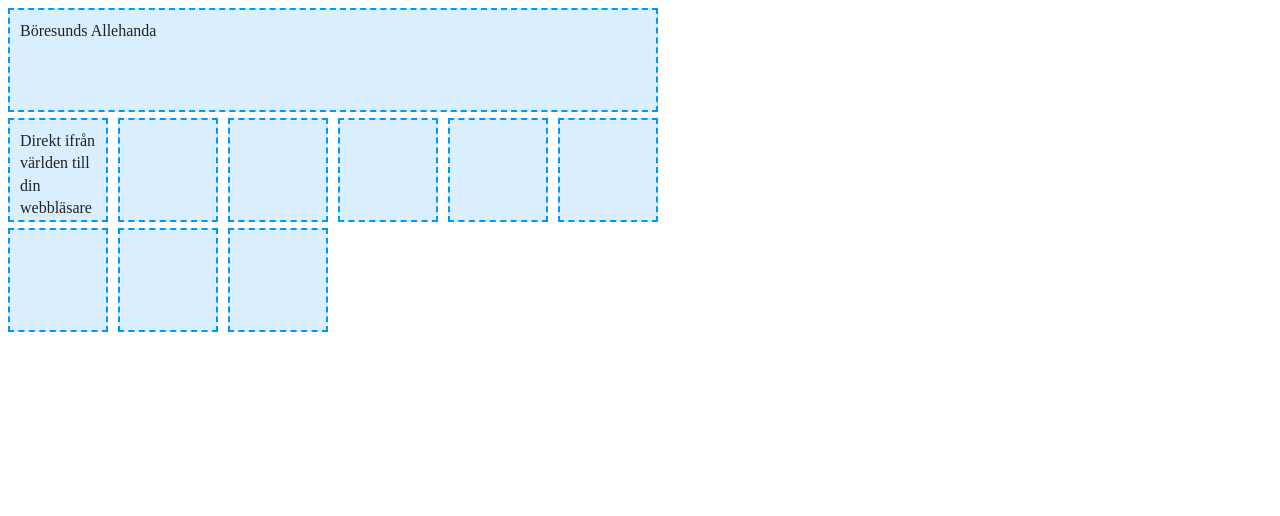
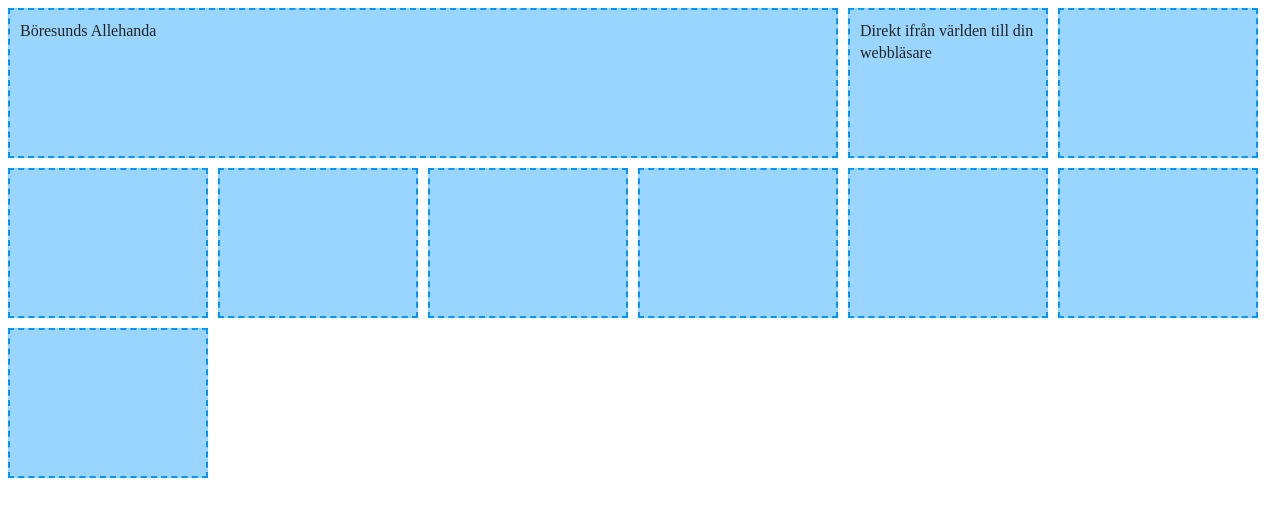
Before and after one commit to Fullbrakskit/https---github.com-Fullbrakskit-Allehanda, a website built with webpack: page index.html in a window 1280 px wide. Built offline with nearby package versions, Linux system fonts and the light colour scheme.

Commit message:
Ljusterat griden

```diff
--- a/css/style.css
+++ b/css/style.css
@@ -85,7 +85,7 @@
    ========================================================================== */
 
    .container > div {
-  background-color: rgba(0, 150, 255, 0.15);
+  background-color: rgba(0, 150, 255, 0.40);
   border: 2px dashed #0096ff;
   min-height: 80px;
   padding: 10px;
@@ -93,14 +93,14 @@
 
    .container {
     display: grid;
-    grid-template-columns: 100px 100px 100px 100px 100px 100px;
-    grid-template-rows: 100px 100px 100px 100px 100px 100px;
+    grid-template-columns: 200px 200px 200px 200px 200px 200px;
+    grid-template-rows: 150px 150px 150px 150px 150px 150px;
     gap: 10px;
    }
 
    .titel {
     grid-row: 1 / 1;
-    grid-column: 1 / 7;
+    grid-column: 1 / 5;
    }
 
 /* ==========================================================================
```
